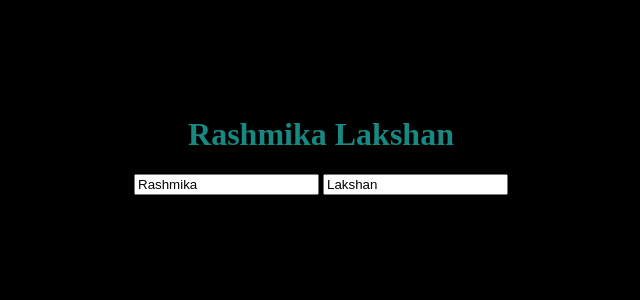
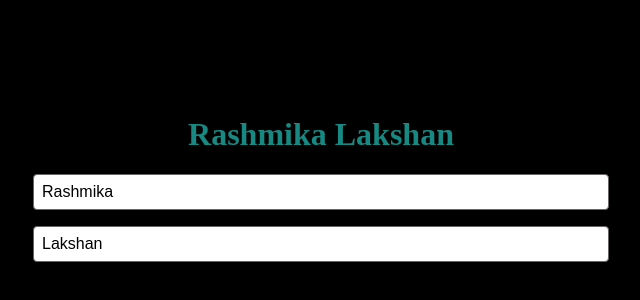
Before and after one commit to wrlakshan/svelte-app, a SvelteKit app: page / in a window 1280 px wide. Shown: the part 76-376 px from the top of the page, without its empty margins (319-959 px from the left). Built offline with nearby package versions, Linux system fonts and the light colour scheme.

Commit message:
Reactive Values

```diff
--- a/src/routes/+page.svelte
+++ b/src/routes/+page.svelte
@@ -1,7 +1,7 @@
 <script>
 	let firstName = 'Rashmika';
 	let lastName = 'Lakshan';
-	$: name = firstName + ' ' + lastName;
+	$: name = `${firstName} ${lastName}`;
 </script>
 
 <main>
@@ -22,4 +22,14 @@
 		text-align: center;
 		margin-top: 4em;
 	}
+
+	input {
+		margin-bottom: 1rem;
+		width: 50%;
+		padding: 0.5rem;
+		font-size: 1rem;
+		border: 1px solid #6b6464;
+		border-radius: 0.25rem;
+		box-sizing: border-box;
+	}
 </style>
```
